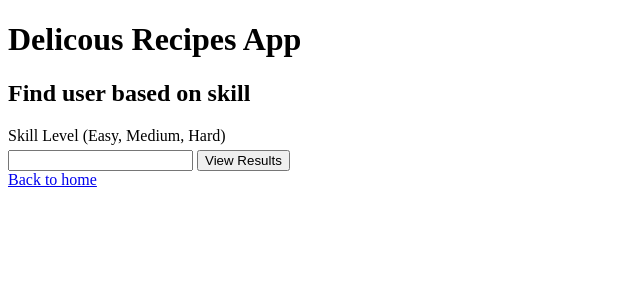
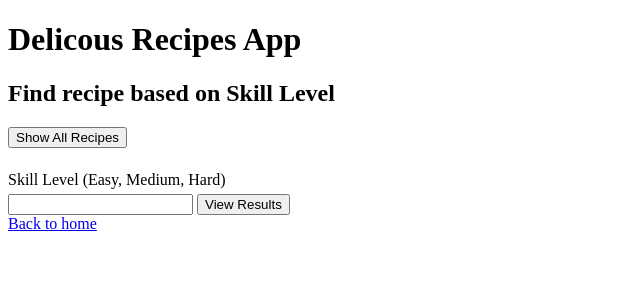
Before and after one commit to CPSC304GP33/Recipes, a PHP site: page /read.php in a window 1280 px wide. Shown: the top 300 px of the page, without its empty margins (0-640 px from the left). Run offline with PHP 8.4, Linux system fonts and the light colour scheme.

Commit message:
added show all recipes function

```diff
--- a/read.php
+++ b/read.php
@@ -1,4 +1,25 @@
 <?php
+
+if (isset($_POST['showall'])) {
+    try  {
+
+        include 'config.php';
+        require 'common.php';
+
+        $connection = new PDO($dsn, $username, $password, $options);
+
+        $sql = "SELECT * FROM recipe";
+
+        $statement = $connection->prepare($sql);
+        $statement->execute();
+
+        $result = $statement->fetchAll();
+    } catch(PDOException $error) {
+        echo $sql . "<br>" . $error->getMessage();
+    }
+
+}
+
 
 if (isset($_POST['submit'])) {
     try  {
@@ -28,7 +49,7 @@ if (isset($_POST['submit'])) {
 <?php require "templates/header.php"; ?>
 
 <?php
-if (isset($_POST['submit'])) {
+if (isset($_POST['submit']) || isset($_POST['showall'])) {
     if ($result && $statement->rowCount() > 0) { ?>
         <h2>Results</h2>
 
@@ -62,8 +83,12 @@ if (isset($_POST['submit'])) {
     <?php }
 } ?>
 
-<h2>Find user based on skill</h2>
+<h2>Find recipe based on Skill Level</h2>
 
+<form method="post">
+    <input type="submit" name="showall" value="Show All Recipes">
+</form>
+<br>
 <form method="post">
     <label for="skill">Skill Level (Easy, Medium, Hard)</label>
     <input type="text" id="skill" name="skill">
```
